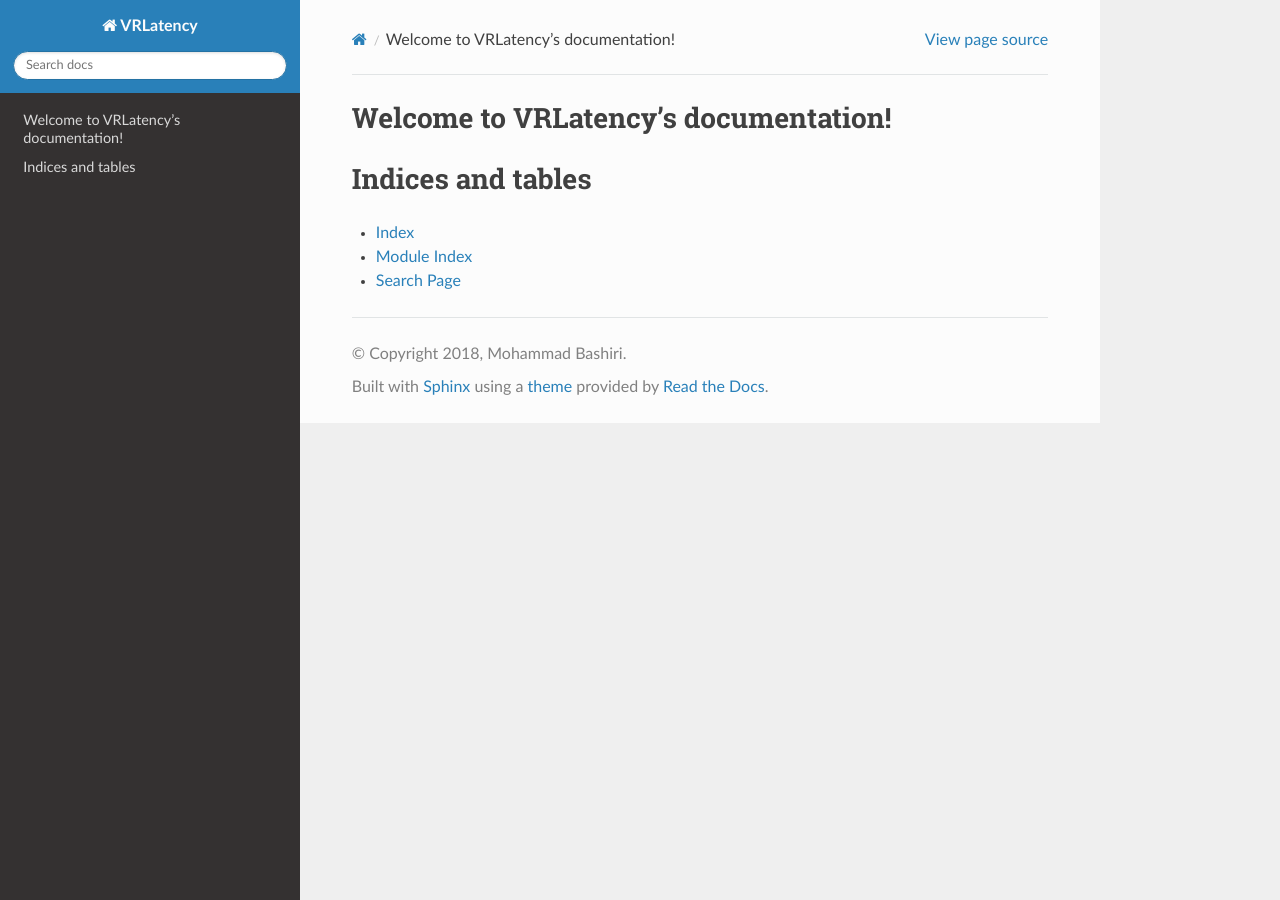
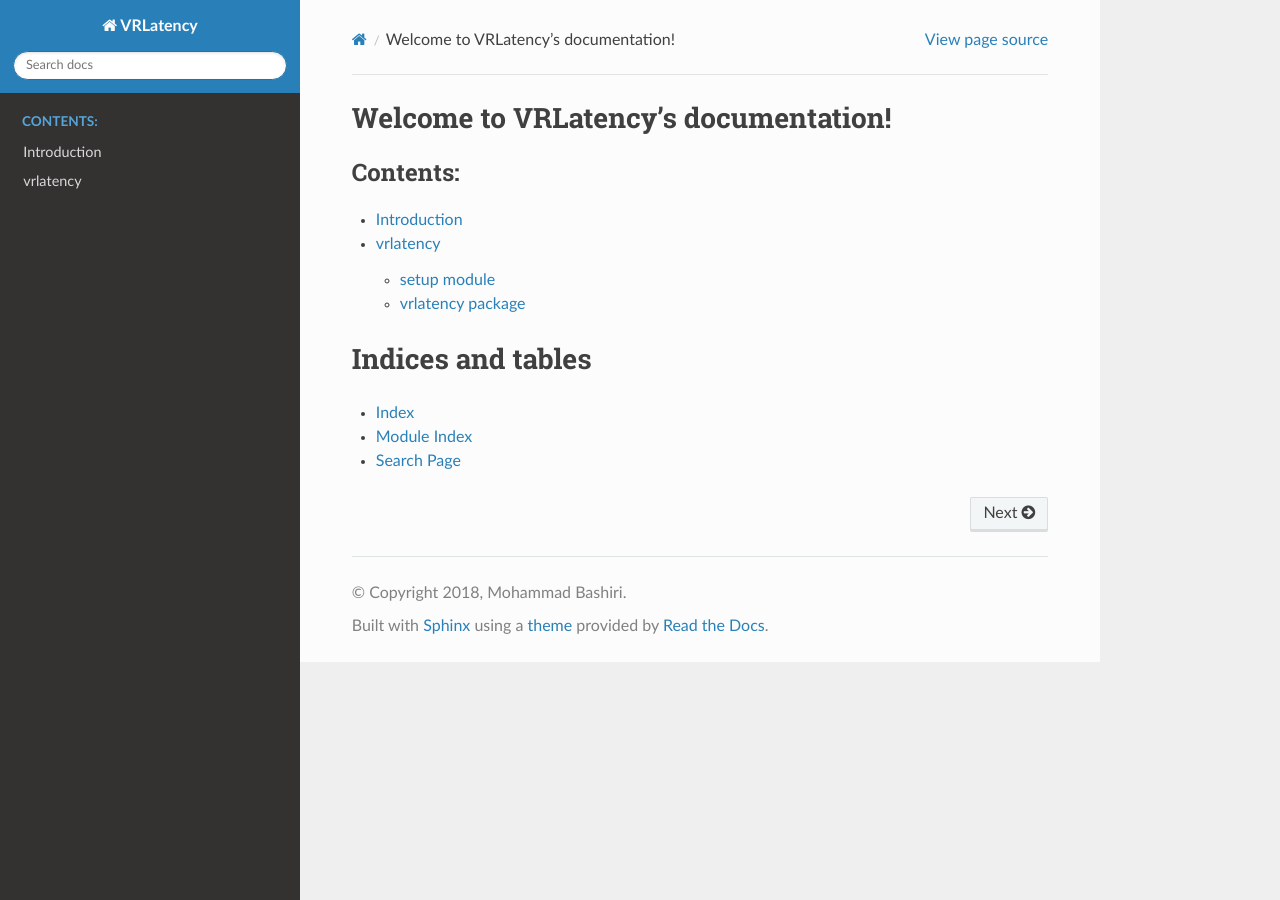
Before and after one commit to ratcave/vrlatency, a Sphinx documentation site: the page built from docs/index.rst, in a window 1280 px wide. Built offline with Sphinx 7.4.7 and the Read the Docs theme 2.0.0, drawn with Linux system fonts in a browser that asks for light colours.

Commit message:
added introduction

```diff
--- a/docs/index.rst
+++ b/docs/index.rst
@@ -4,6 +4,9 @@ Welcome to VRLatency's documentation!
 .. toctree::
    :maxdepth: 2
    :caption: Contents:
+
+   introduction
+   modules
 
 
 
--- /dev/null
+++ b/docs/introduction.rst
@@ -0,0 +1,4 @@
+Introduction
+=================
+
+Here is a brief introduction about VRLatency library.
```
